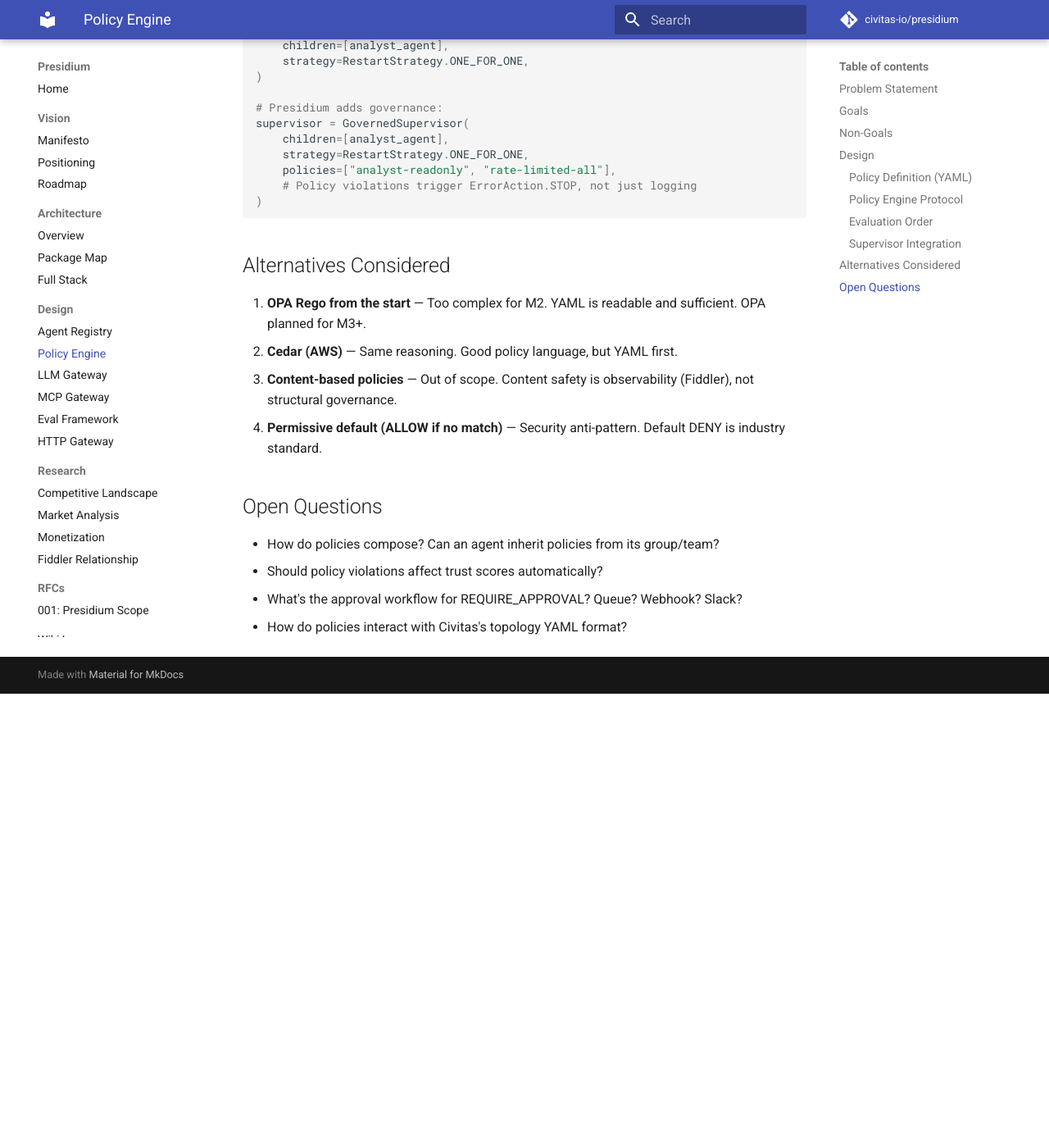
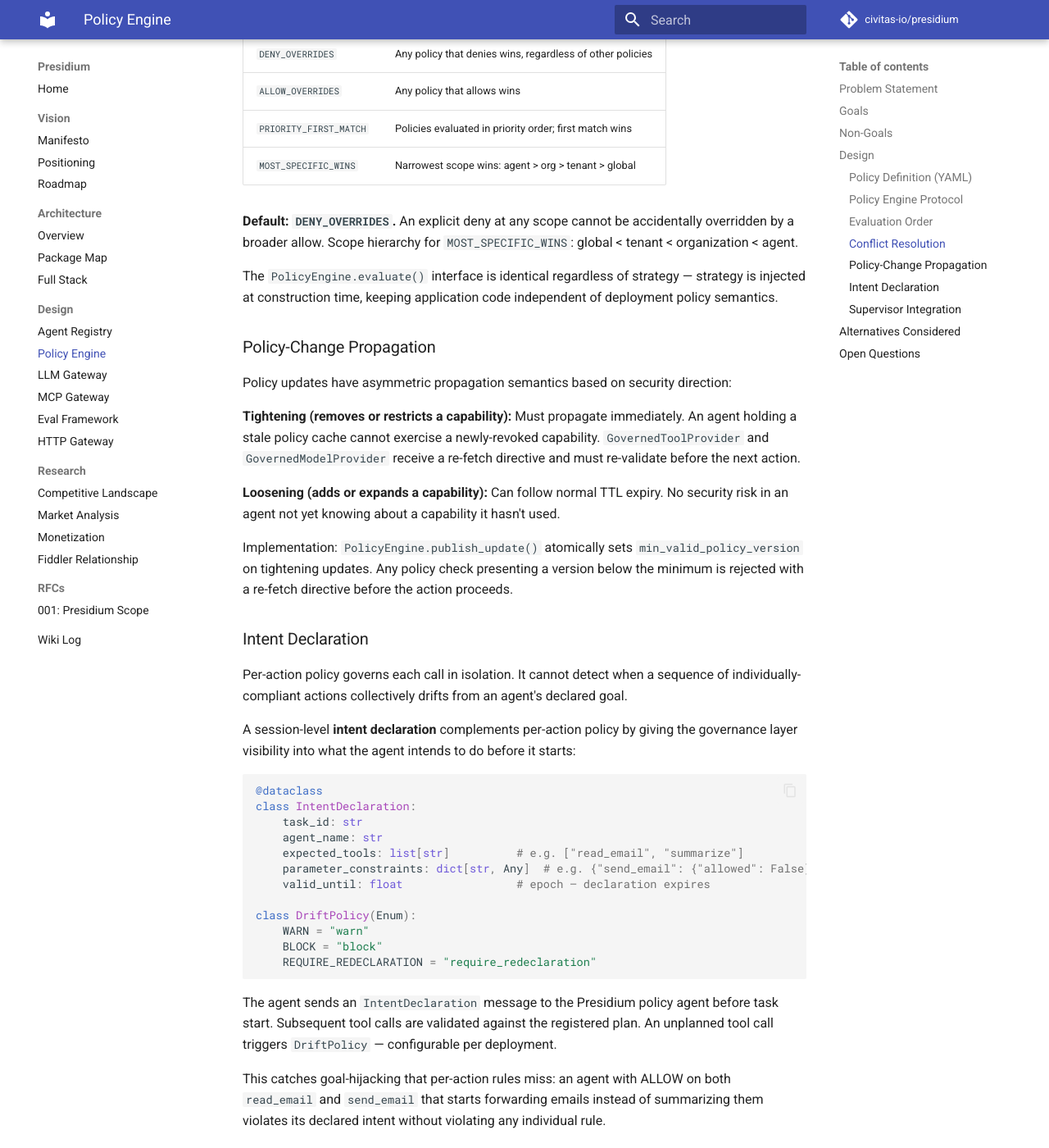
Before and after one commit to civitas-io/presidium, an MkDocs documentation site: the page built from docs/design/policy-engine.md, in a window 1280 px wide and 1400 px high, scrolled down 2607 px. Shown: the whole window at 82% size. Built offline with MkDocs 1.6.1 and Material for MkDocs 9.7.7, drawn with Linux system fonts in a browser that asks for light colours; comment, search, counter and statistics services are not loaded; before the commit the page ends 3453 px from its top, so only the background shows below that; some of the changed text lies outside the part shown.

Commit message:
design: integrate governance primitives into registry, policy, and gateway DDs
- agent-registry: three-tier attestation (identity/authority/liveness), suspension vs revocation
- policy-engine: named conflict resolution strategies, asymmetric policy-change propagation, intent declaration + drift detection
- llm-gateway: context budget as a governance primitive (ContextBudget, ContextWindow, SIGWARN)

````diff
--- a/docs/design/policy-engine.md
+++ b/docs/design/policy-engine.md
@@ -99,8 +99,72 @@
 
 1. Find all policies matching the agent name (glob matching)
 2. Within each policy, evaluate rules top-to-bottom (first match wins)
-3. If multiple policies match, most restrictive decision wins (DENY > REQUIRE_APPROVAL > ALLOW)
+3. If multiple policies match, apply the configured conflict resolution strategy (see below)
 4. If no rule matches, default to DENY (secure by default)
+
+### Conflict Resolution
+
+When multiple policies match a single action, a named strategy determines precedence. This is a
+deployment-level configuration parameter, not hardcoded logic:
+
+| Strategy | Semantics |
+|---|---|
+| `DENY_OVERRIDES` | Any policy that denies wins, regardless of other policies |
+| `ALLOW_OVERRIDES` | Any policy that allows wins |
+| `PRIORITY_FIRST_MATCH` | Policies evaluated in priority order; first match wins |
+| `MOST_SPECIFIC_WINS` | Narrowest scope wins: agent > org > tenant > global |
+
+**Default: `DENY_OVERRIDES`.** An explicit deny at any scope cannot be accidentally overridden by a
+broader allow. Scope hierarchy for `MOST_SPECIFIC_WINS`: global < tenant < organization < agent.
+
+The `PolicyEngine.evaluate()` interface is identical regardless of strategy — strategy is injected
+at construction time, keeping application code independent of deployment policy semantics.
+
+### Policy-Change Propagation
+
+Policy updates have asymmetric propagation semantics based on security direction:
+
+**Tightening (removes or restricts a capability):** Must propagate immediately. An agent holding a
+stale policy cache cannot exercise a newly-revoked capability. `GovernedToolProvider` and
+`GovernedModelProvider` receive a re-fetch directive and must re-validate before the next action.
+
+**Loosening (adds or expands a capability):** Can follow normal TTL expiry. No security risk in an
+agent not yet knowing about a capability it hasn't used.
+
+Implementation: `PolicyEngine.publish_update()` atomically sets `min_valid_policy_version` on
+tightening updates. Any policy check presenting a version below the minimum is rejected with a
+re-fetch directive before the action proceeds.
+
+### Intent Declaration
+
+Per-action policy governs each call in isolation. It cannot detect when a sequence of individually-
+compliant actions collectively drifts from an agent's declared goal.
+
+A session-level **intent declaration** complements per-action policy by giving the governance layer
+visibility into what the agent intends to do before it starts:
+
+```python
+@dataclass
+class IntentDeclaration:
+    task_id: str
+    agent_name: str
+    expected_tools: list[str]          # e.g. ["read_email", "summarize"]
+    parameter_constraints: dict[str, Any]  # e.g. {"send_email": {"allowed": False}}
+    valid_until: float                 # epoch — declaration expires
+
+class DriftPolicy(Enum):
+    WARN = "warn"
+    BLOCK = "block"
+    REQUIRE_REDECLARATION = "require_redeclaration"
+```
+
+The agent sends an `IntentDeclaration` message to the Presidium policy agent before task start.
+Subsequent tool calls are validated against the registered plan. An unplanned tool call triggers
+`DriftPolicy` — configurable per deployment.
+
+This catches goal-hijacking that per-action rules miss: an agent with ALLOW on both `read_email`
+and `send_email` that starts forwarding emails instead of summarizing them violates its declared
+intent without violating any individual rule.
 
 ### Supervisor Integration
 
````
Also changed, not shown: docs/design/agent-registry.md (+17 -1 lines), docs/design/llm-gateway.md (+37 -0 lines).
